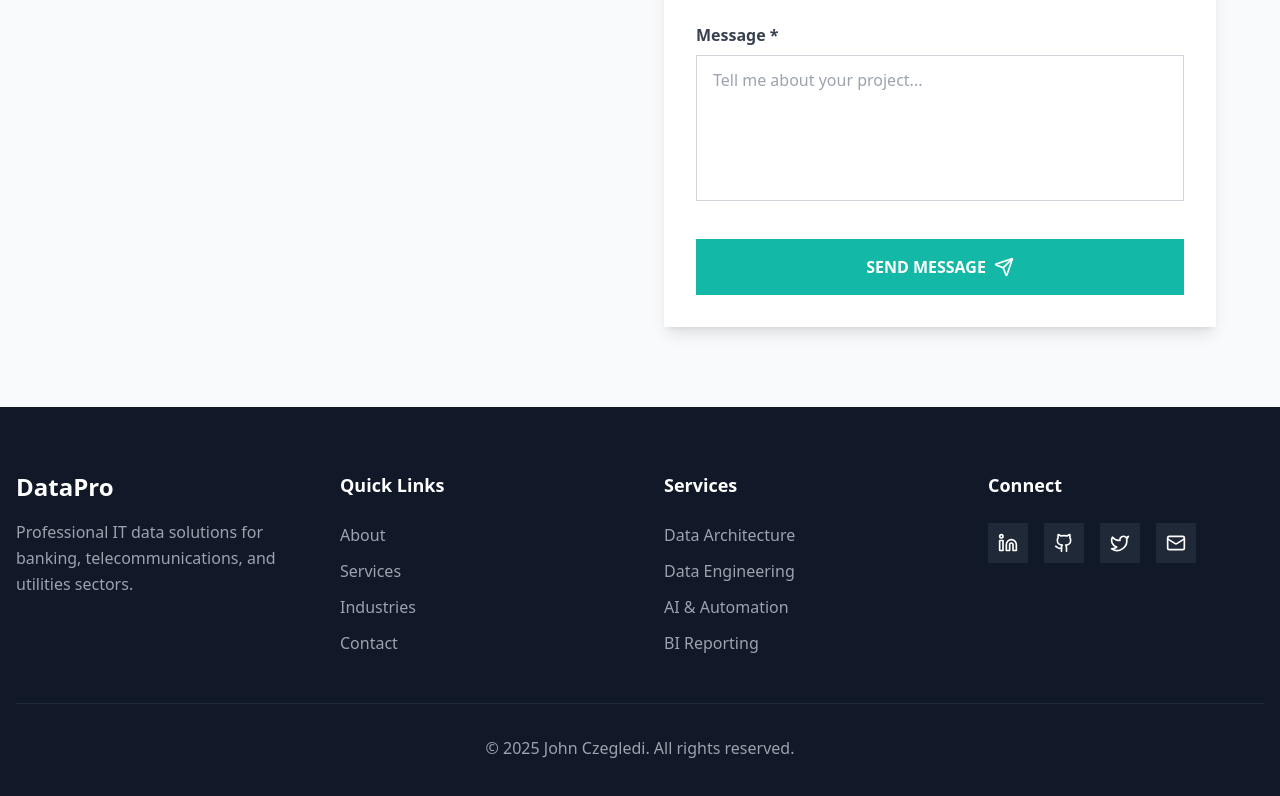
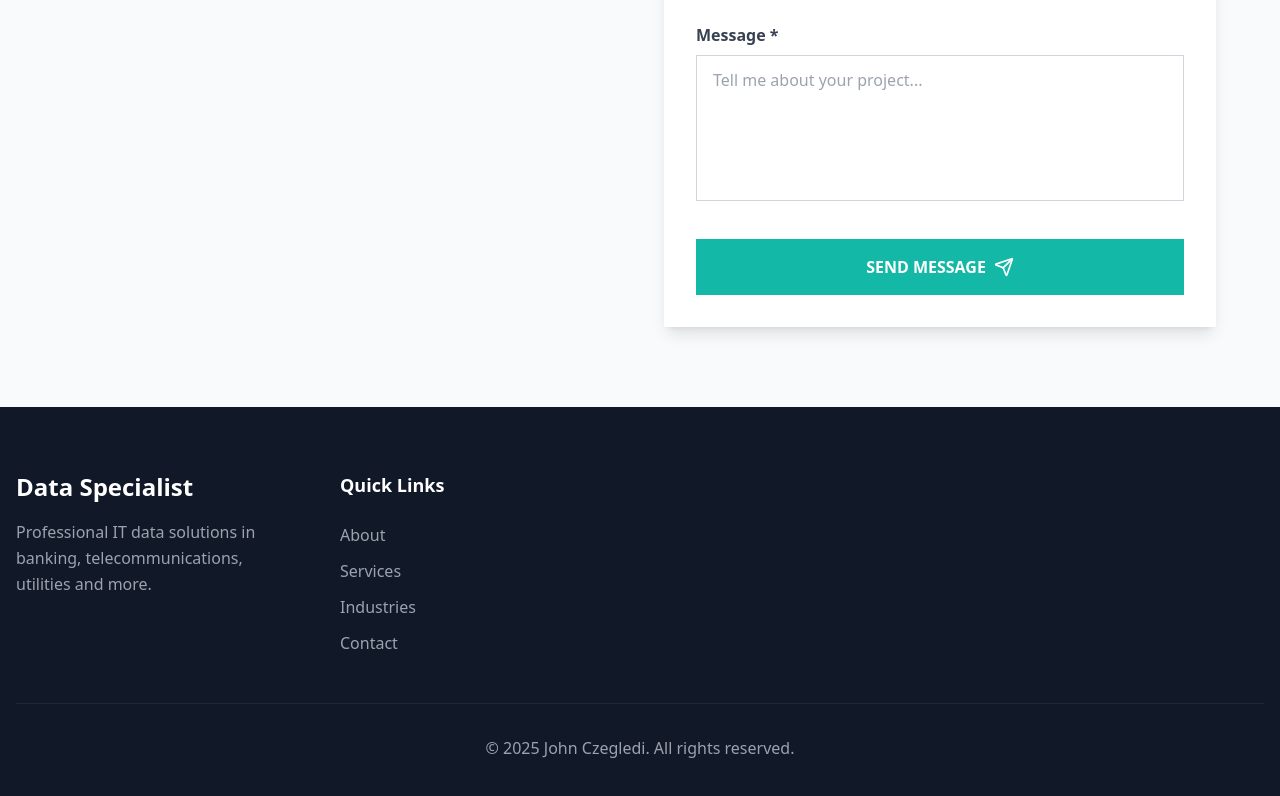
Before and after one commit to johnczegledi/johnczegledi.github.io, a React (Vite) app: page / in a window 1280 px wide. Shown: the part 5063-5859 px from the top of the page. Built offline with nearby package versions, Linux system fonts and the light colour scheme.

Commit message:
remove footer social media links

```diff
--- a/src/components/Footer.tsx
+++ b/src/components/Footer.tsx
@@ -5,10 +5,9 @@ export function Footer() {
       <div className="container mx-auto px-4">
         <div className="grid md:grid-cols-4 gap-12 mb-12">
           <div>
-            <h3 className="text-2xl font-bold mb-4">DataPro</h3>
+            <h3 className="text-2xl font-bold mb-4">Data Specialist</h3>
             <p className="text-gray-400 leading-relaxed">
-              Professional IT data solutions for banking, telecommunications,
-              and utilities sectors.
+              Professional IT data solutions in banking, telecommunications, utilities and more.
             </p>
           </div>
           <div>
@@ -44,32 +43,6 @@ export function Footer() {
               </li>
             </ul>
           </div>
-          <div>
-            <h4 className="text-lg font-semibold mb-6">Services</h4>
-            <ul className="space-y-3 text-gray-400">
-              <li>Data Architecture</li>
-              <li>Data Engineering</li>
-              <li>AI & Automation</li>
-              <li>BI Reporting</li>
-            </ul>
-          </div>
-          <div>
-            <h4 className="text-lg font-semibold mb-6">Connect</h4>
-            <div className="flex space-x-4">
-              <a href="#" className="w-10 h-10 bg-gray-800 flex items-center justify-center hover:bg-teal-500 transition-colors">
-                <Linkedin size={20} />
-              </a>
-              <a href="#" className="w-10 h-10 bg-gray-800 flex items-center justify-center hover:bg-teal-500 transition-colors">
-                <Github size={20} />
-              </a>
-              <a href="#" className="w-10 h-10 bg-gray-800 flex items-center justify-center hover:bg-teal-500 transition-colors">
-                <Twitter size={20} />
-              </a>
-              <a href="#" className="w-10 h-10 bg-gray-800 flex items-center justify-center hover:bg-teal-500 transition-colors">
-                <Mail size={20} />
-              </a>
-            </div>
-          </div>
         </div>
         <div className="border-t border-gray-800 pt-8 text-center text-gray-400">
           <p>&copy; {new Date().getFullYear()} John Czegledi. All rights reserved.</p>
```
